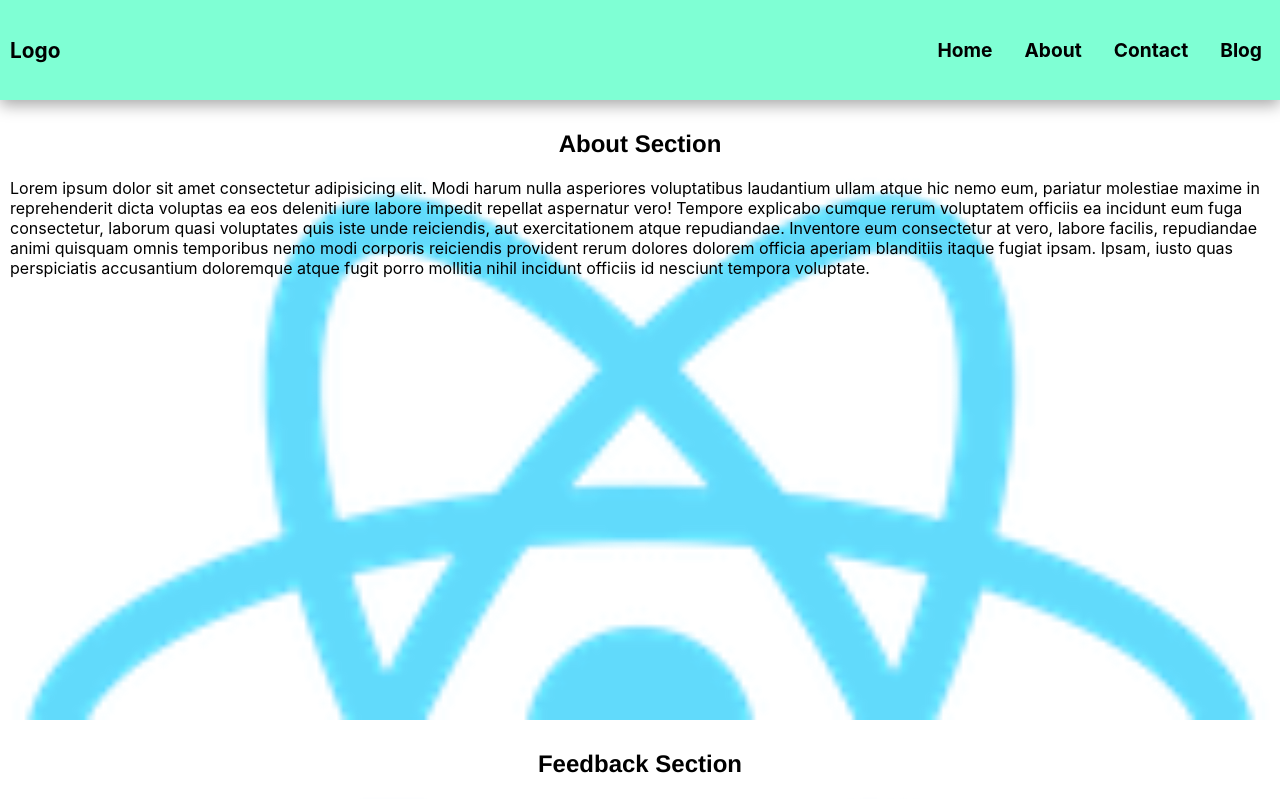
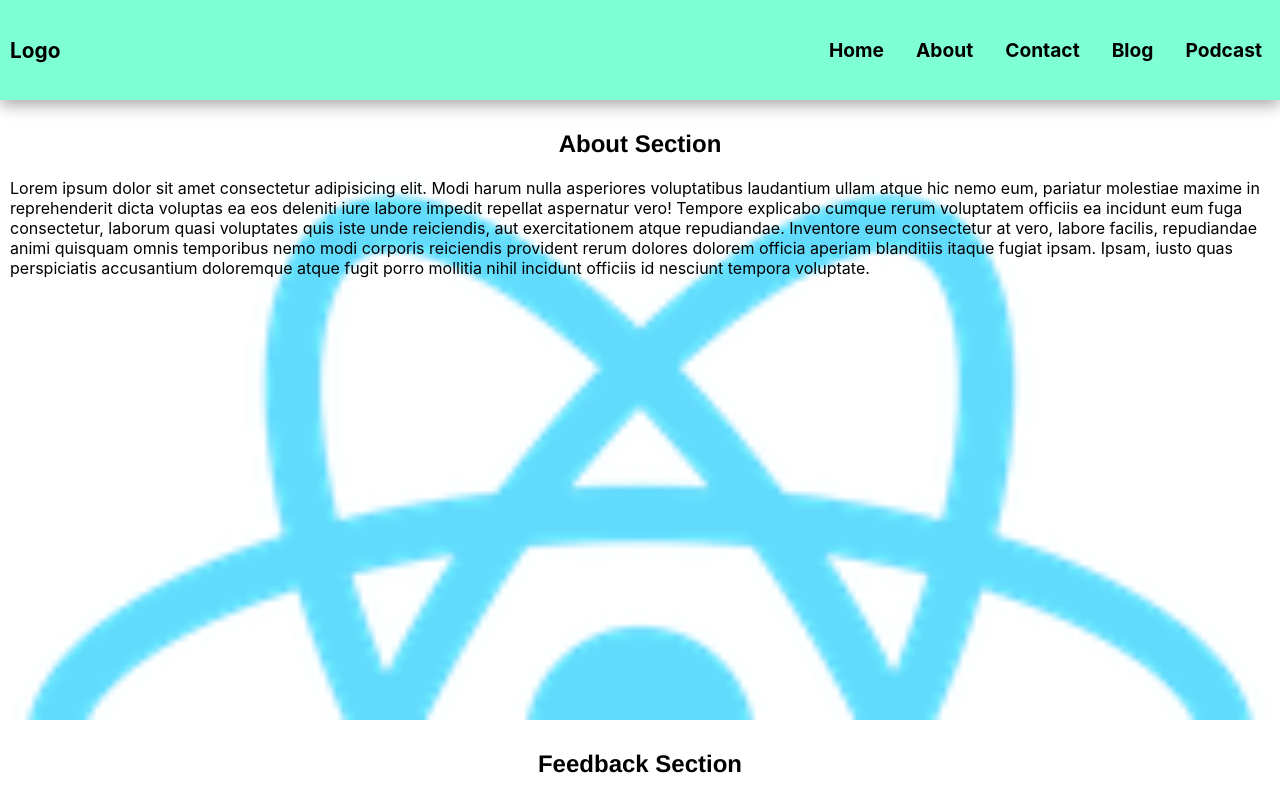
Before and after one commit to Praju2002/ReactJs, a React (Create React App) app: page / in a window 1280 px wide. Shown: the top 799 px of the page. Built offline with nearby package versions, Linux system fonts and the light colour scheme.

Commit message:
creating new branch

```diff
--- a/src/component/nav_bar/NavbarComponent.jsx
+++ b/src/component/nav_bar/NavbarComponent.jsx
@@ -8,6 +8,7 @@ function NavBar() {
                     <p class="nav_item">About</p>
                     <p class="nav_item">Contact</p>
                     <p class="nav_item">Blog</p>
+                    <p class="nav_item">Podcast</p>
                 </div>
             </nav>
         </div>
```
